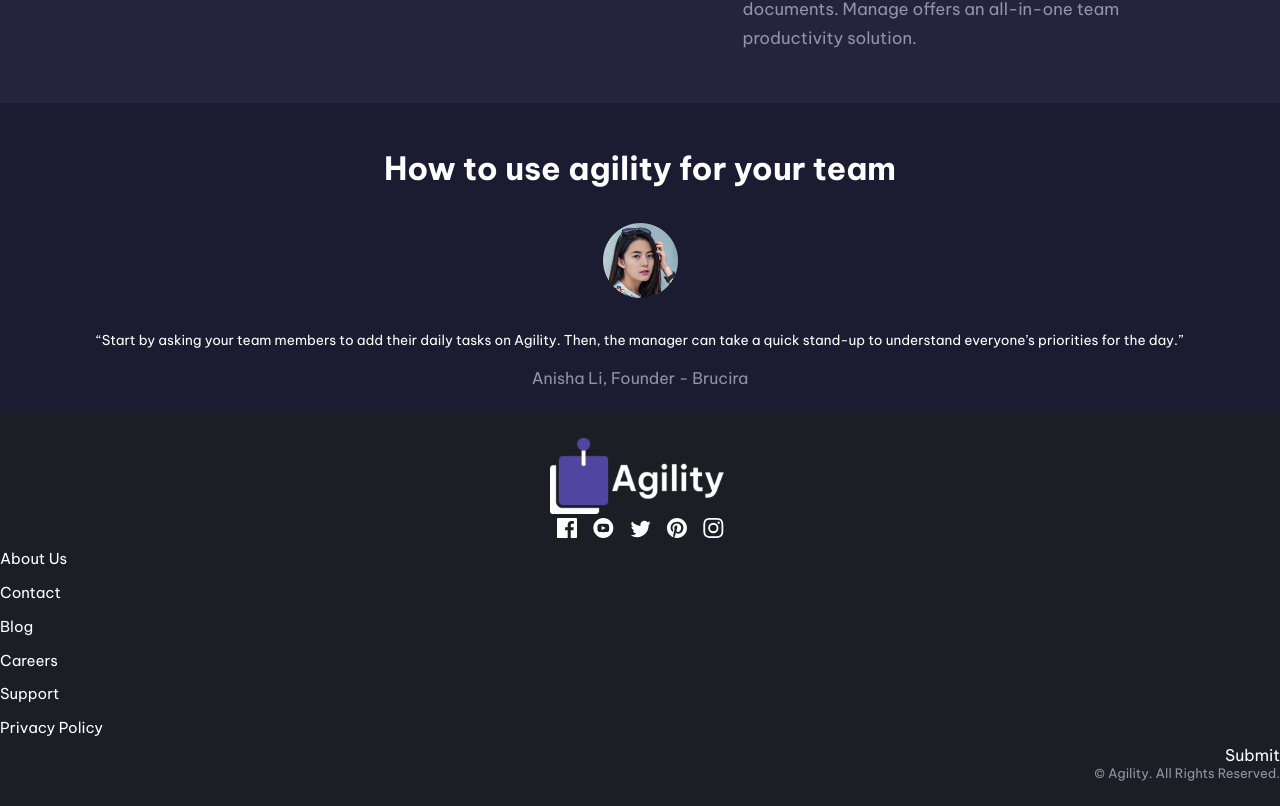
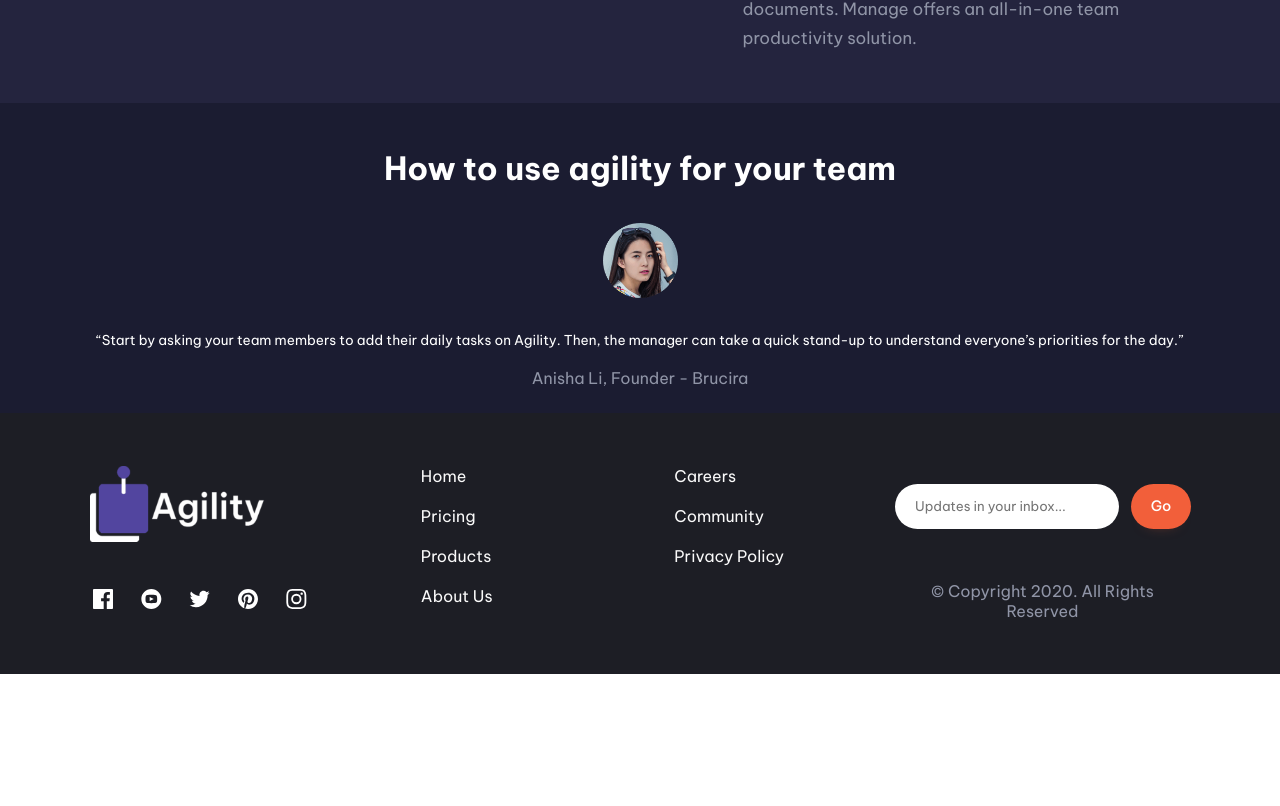
Before and after one commit to thisiskushal31/Agility, a React (Create React App) app: page / in a window 1280 px wide. Shown: the part 1378-2184 px from the top of the page. After the commit the page ends 2052 px from the top, so only its background shows below. Built offline with nearby package versions, Linux system fonts and the light colour scheme.

Commit message:
footer finalized

```diff
--- a/src/components/Footer.jsx
+++ b/src/components/Footer.jsx
@@ -1,47 +1,88 @@
 import React from 'react'
-import logo from "../assets/logo_small.svg"
+import logo from "../assets/logo_footer.svg"
 
 export default function Footer() {
   return (
-    <footer className="footer">
-    <div className="container">
-        <a className="footer__logo" href="#">
-          <img src={logo} alt="logo" />
-        </a>
-        <div className="footer__social">
-          <a href="#">
-            <svg xmlns="http://www.w3.org/2000/svg" width="20" height="20"><title>Facebook</title><path fill="#FFF" d="M18.896 0H1.104C.494 0 0 .494 0 1.104v17.793C0 19.506.494 20 1.104 20h9.58v-7.745H8.076V9.237h2.606V7.01c0-2.583 1.578-3.99 3.883-3.99 1.104 0 2.052.082 2.329.119v2.7h-1.598c-1.254 0-1.496.597-1.496 1.47v1.928h2.989l-.39 3.018h-2.6V20h5.098c.608 0 1.102-.494 1.102-1.104V1.104C20 .494 19.506 0 18.896 0z"/></svg>
+    <footer className="footer footer--bg">
+      <div className="footer__main">
+        <div className="footer__logo">
+          <a href="#" className="footer__brand">
+            <img src={logo} alt="" className="footer__brand--img"/>
           </a>
-          <a href="#">
-              <svg xmlns="http://www.w3.org/2000/svg" width="21" height="20"><title>YouTube</title><path fill="#FFF" d="M10.333 0c-5.522 0-10 4.478-10 10 0 5.523 4.478 10 10 10 5.523 0 10-4.477 10-10 0-5.522-4.477-10-10-10zm3.701 14.077c-1.752.12-5.653.12-7.402 0C4.735 13.947 4.514 13.018 4.5 10c.014-3.024.237-3.947 2.132-4.077 1.749-.12 5.651-.12 7.402 0 1.898.13 2.118 1.059 2.133 4.077-.015 3.024-.238 3.947-2.133 4.077zM8.667 8.048l4.097 1.949-4.097 1.955V8.048z"/></svg>
+        </div>
+        <div className="footer__socialnetwork">
+          <a href="#" className="footer__socialnetwork--sc">
+            <svg xmlns="http://www.w3.org/2000/svg" width="20" height="20">
+              <path fill="#FFF"
+                d="M18.896 0H1.104C.494 0 0 .494 0 1.104v17.793C0 19.506.494 20 1.104 20h9.58v-7.745H8.076V9.237h2.606V7.01c0-2.583 1.578-3.99 3.883-3.99 1.104 0 2.052.082 2.329.119v2.7h-1.598c-1.254 0-1.496.597-1.496 1.47v1.928h2.989l-.39 3.018h-2.6V20h5.098c.608 0 1.102-.494 1.102-1.104V1.104C20 .494 19.506 0 18.896 0z" />
+            </svg>
           </a>
-          <a href="#">
-              <svg xmlns="http://www.w3.org/2000/svg" width="21" height="18"><title>Twitter</title><path fill="#FFF" d="M20.667 2.797a8.192 8.192 0 01-2.357.646 4.11 4.11 0 001.804-2.27 8.22 8.22 0 01-2.606.996A4.096 4.096 0 0014.513.873c-2.649 0-4.595 2.472-3.997 5.038a11.648 11.648 0 01-8.457-4.287 4.109 4.109 0 001.27 5.478A4.086 4.086 0 011.47 6.59c-.045 1.901 1.317 3.68 3.29 4.075a4.113 4.113 0 01-1.853.07 4.106 4.106 0 003.834 2.85 8.25 8.25 0 01-6.075 1.7 11.616 11.616 0 006.29 1.843c7.618 0 11.922-6.434 11.662-12.205a8.354 8.354 0 002.048-2.124z"/></svg>
+          <a href="#" className="footer__socialnetwork--sc">
+            <svg xmlns="http://www.w3.org/2000/svg" width="21" height="20">
+              <path fill="#FFF"
+                d="M10.333 0c-5.522 0-10 4.478-10 10 0 5.523 4.478 10 10 10 5.523 0 10-4.477 10-10 0-5.522-4.477-10-10-10zm3.701 14.077c-1.752.12-5.653.12-7.402 0C4.735 13.947 4.514 13.018 4.5 10c.014-3.024.237-3.947 2.132-4.077 1.749-.12 5.651-.12 7.402 0 1.898.13 2.118 1.059 2.133 4.077-.015 3.024-.238 3.947-2.133 4.077zM8.667 8.048l4.097 1.949-4.097 1.955V8.048z" />
+            </svg>
           </a>
-          <a href="#">
-              <svg xmlns="http://www.w3.org/2000/svg" width="20" height="20"><title>Pinterest</title><path fill="#FFF" d="M10 0C4.478 0 0 4.477 0 10c0 4.237 2.636 7.855 6.356 9.312-.088-.791-.167-2.005.035-2.868.182-.78 1.172-4.97 1.172-4.97s-.299-.6-.299-1.486c0-1.39.806-2.428 1.81-2.428.852 0 1.264.64 1.264 1.408 0 .858-.545 2.14-.828 3.33-.236.995.5 1.807 1.48 1.807 1.778 0 3.144-1.874 3.144-4.58 0-2.393-1.72-4.068-4.177-4.068-2.845 0-4.515 2.135-4.515 4.34 0 .859.331 1.781.745 2.281a.3.3 0 01.069.288l-.278 1.133c-.044.183-.145.223-.335.134-1.249-.581-2.03-2.407-2.03-3.874 0-3.154 2.292-6.052 6.608-6.052 3.469 0 6.165 2.473 6.165 5.776 0 3.447-2.173 6.22-5.19 6.22-1.013 0-1.965-.525-2.291-1.148l-.623 2.378c-.226.869-.835 1.958-1.244 2.621.937.29 1.931.446 2.962.446 5.522 0 10-4.477 10-10S15.522 0 10 0z"/></svg>
+          <a href="#" className="footer__socialnetwork--sc">
+            <svg xmlns="http://www.w3.org/2000/svg" width="21" height="18">
+              <path fill="#FFF"
+                d="M20.667 2.797a8.192 8.192 0 01-2.357.646 4.11 4.11 0 001.804-2.27 8.22 8.22 0 01-2.606.996A4.096 4.096 0 0014.513.873c-2.649 0-4.595 2.472-3.997 5.038a11.648 11.648 0 01-8.457-4.287 4.109 4.109 0 001.27 5.478A4.086 4.086 0 011.47 6.59c-.045 1.901 1.317 3.68 3.29 4.075a4.113 4.113 0 01-1.853.07 4.106 4.106 0 003.834 2.85 8.25 8.25 0 01-6.075 1.7 11.616 11.616 0 006.29 1.843c7.618 0 11.922-6.434 11.662-12.205a8.354 8.354 0 002.048-2.124z" />
+            </svg>
           </a>
-          <a href="#">
-              <svg xmlns="http://www.w3.org/2000/svg" width="21" height="20"><title>Instagram</title><path fill="#FFF" d="M10.333 1.802c2.67 0 2.987.01 4.042.059 2.71.123 3.976 1.409 4.1 4.099.048 1.054.057 1.37.057 4.04 0 2.672-.01 2.988-.058 4.042-.124 2.687-1.386 3.975-4.099 4.099-1.055.048-1.37.058-4.042.058-2.67 0-2.986-.01-4.04-.058-2.717-.124-3.976-1.416-4.1-4.1-.048-1.054-.058-1.37-.058-4.041 0-2.67.01-2.986.058-4.04.124-2.69 1.387-3.977 4.1-4.1 1.054-.048 1.37-.058 4.04-.058zm0-1.802C7.618 0 7.278.012 6.211.06 2.579.227.56 2.242.394 5.877.345 6.944.334 7.284.334 10s.011 3.057.06 4.123c.166 3.632 2.181 5.65 5.816 5.817 1.068.048 1.408.06 4.123.06 2.716 0 3.057-.012 4.124-.06 3.628-.167 5.651-2.182 5.816-5.817.049-1.066.06-1.407.06-4.123s-.011-3.056-.06-4.122C20.11 2.249 18.093.228 14.458.06 13.39.01 13.049 0 10.333 0zm0 4.865a5.135 5.135 0 100 10.27 5.135 5.135 0 000-10.27zm0 8.468a3.333 3.333 0 110-6.666 3.333 3.333 0 010 6.666zm5.339-9.87a1.2 1.2 0 10-.001 2.4 1.2 1.2 0 000-2.4z"/></svg>
+          <a href="#" className="footer__socialnetwork--sc">
+            <svg xmlns="http://www.w3.org/2000/svg" width="20" height="20">
+              <path fill="#FFF"
+                d="M10 0C4.478 0 0 4.477 0 10c0 4.237 2.636 7.855 6.356 9.312-.088-.791-.167-2.005.035-2.868.182-.78 1.172-4.97 1.172-4.97s-.299-.6-.299-1.486c0-1.39.806-2.428 1.81-2.428.852 0 1.264.64 1.264 1.408 0 .858-.545 2.14-.828 3.33-.236.995.5 1.807 1.48 1.807 1.778 0 3.144-1.874 3.144-4.58 0-2.393-1.72-4.068-4.177-4.068-2.845 0-4.515 2.135-4.515 4.34 0 .859.331 1.781.745 2.281a.3.3 0 01.069.288l-.278 1.133c-.044.183-.145.223-.335.134-1.249-.581-2.03-2.407-2.03-3.874 0-3.154 2.292-6.052 6.608-6.052 3.469 0 6.165 2.473 6.165 5.776 0 3.447-2.173 6.22-5.19 6.22-1.013 0-1.965-.525-2.291-1.148l-.623 2.378c-.226.869-.835 1.958-1.244 2.621.937.29 1.931.446 2.962.446 5.522 0 10-4.477 10-10S15.522 0 10 0z" />
+            </svg>
           </a>
+          <a href="#" className="footer__socialnetwork--sc">
+            <svg xmlns="http://www.w3.org/2000/svg" width="21" height="20">
+              <path fill="#FFF"
+                d="M10.333 1.802c2.67 0 2.987.01 4.042.059 2.71.123 3.976 1.409 4.1 4.099.048 1.054.057 1.37.057 4.04 0 2.672-.01 2.988-.058 4.042-.124 2.687-1.386 3.975-4.099 4.099-1.055.048-1.37.058-4.042.058-2.67 0-2.986-.01-4.04-.058-2.717-.124-3.976-1.416-4.1-4.1-.048-1.054-.058-1.37-.058-4.041 0-2.67.01-2.986.058-4.04.124-2.69 1.387-3.977 4.1-4.1 1.054-.048 1.37-.058 4.04-.058zm0-1.802C7.618 0 7.278.012 6.211.06 2.579.227.56 2.242.394 5.877.345 6.944.334 7.284.334 10s.011 3.057.06 4.123c.166 3.632 2.181 5.65 5.816 5.817 1.068.048 1.408.06 4.123.06 2.716 0 3.057-.012 4.124-.06 3.628-.167 5.651-2.182 5.816-5.817.049-1.066.06-1.407.06-4.123s-.011-3.056-.06-4.122C20.11 2.249 18.093.228 14.458.06 13.39.01 13.049 0 10.333 0zm0 4.865a5.135 5.135 0 100 10.27 5.135 5.135 0 000-10.27zm0 8.468a3.333 3.333 0 110-6.666 3.333 3.333 0 010 6.666zm5.339-9.87a1.2 1.2 0 10-.001 2.4 1.2 1.2 0 000-2.4z" />
+            </svg>
+          </a>
+        </div>
+        <nav className="footer__navigation">
+          <ul className="footer__menu">
+            <li class="footer__menu--list">
+              <a href="#" class="footer__menu--link">Home</a>
+            </li>
+            <li className="footer__menu--list">
+              <a href="#" className="footer__menu--link">Pricing</a>
+            </li>
+            <li className="footer__menu--list">
+              <a href="#" className="footer__menu--link">Products</a>
+            </li>
+            <li className="footer__menu--list">
+              <a href="#" className="footer__menu--link">About Us</a>
+            </li>
+          </ul>
+          <ul className="footer__nav">
+            <li className="footer__nav--list">
+              <a href="#" className="footer__nav--link">Careers</a>
+            </li>
+            <li className="footer__nav--list">
+              <a href="#" className="footer__nav--link">Community</a>
+            </li>
+            <li className="footer__nav--list">
+              <a href="#" className="footer__nav--link">Privacy Policy</a>
+            </li>
+          </ul>
+        </nav>
+        <form action="" className="footer__form">
+          <div className="footer__form--Item" id="inputBox">
+            <input id="email" type="email" className="footer__form--input" placeholder="Updates in your inbox..."/>
           </div>
-          <div className="footer__links col1">
-            <a href="#">About Us</a>
-            <a href="#">Contact</a>
-            <a href="#">Blog</a>
+          <div className="footer__form--Item">
+            <button className="footer__form--btn" type="submit">Go</button>
           </div>
-          <div className="footer__links col2">
-            <a href="#">Careers</a>
-            <a href="#">Support</a>
-            <a href="#">Privacy Policy</a>
-          </div>
-          <div className="footer__cta">
-            <a href="#" className="button">Submit</a>
-          </div>
-          <div className="footer__copyright">
-            &copy; Agility. All Rights Reserved.
-          </div>
-    </div>
-  </footer>
+        </form>
+        <div className="footer__copyright">
+          <p className="footer__copyright--paragraph">
+              &copy; Copyright 2020. All Rights Reserved
+          </p>
+        </div>
+      </div>
+    </footer>
   )
 }
--- a/src/scss/_footer.scss
+++ b/src/scss/_footer.scss
@@ -1,265 +1,141 @@
 .footer {
-    background-color: var(--Very-Dark-Blue);
-    color: var(--white);
-    padding: 25px 0;
-    text-align: center;
-    .container {
-        // @include breakpoint-up(large) {
-        //     display: grid;
-        //     grid-template-columns: 2fr 1fr 1fr 3fr;
-        //     grid-template-rows: 1fr auto;
-        //     grid-template-areas:
-        //         "logo links1 links2 cta"
-        //         "social links1 links2 copyright";
-        //     gap: 1rem;
-        //     justify-items: start;
-        // }
+    &--bg {
+        background-color: var(--Very-Dark-Blue);
+        padding: 53px 0;
     }
-    a {
-        color: var(--white);
+    &__main {
+        @include content-width;
+        display: grid;
+        grid-template-columns: repeat(2, 1fr);
+        grid-template-areas:
+            "footerForm footerForm"
+            "footerNav footerNav"
+            "footerSc footerSc"
+            "footerLogo footerLogo"
+            "footerCopyright footerCopyright";
+        gap: 35px;
     }
     &__logo {
-        // display: inline-block;
-        // @include breakpoint-down(medium) {
-        //     margin-bottom: 1.875rem;
-        // }
-        // @include breakpoint-up(large) {
-        //     grid-area: logo;
-        // }
+        grid-area: footerLogo;
+        display: flex;
+        justify-content: center;
+        align-items: center;
     }
-    &__social {
-        // @include breakpoint-down(medium) {
-        //     margin-bottom: 1.875rem;
-        // }
-        // @include breakpoint-up(large) {
-        //     grid-area: social;
-        //     align-self: end;
-        // }
-        a {
-            display: inline-block;
-            height: 1.25rem;
-            svg path {
-                transition: fill 150ms ease-in-out;
+    &__socialnetwork {
+        grid-area: footerSc;
+        display: flex;
+        justify-content: space-evenly;
+        align-items: center;
+        gap: 25px;
+        &--sc path {
+            transition: var(--animation);
+        }
+        &--sc:hover path {
+            fill: var(--Dark-Grayish-Blue);
+        }
+    }
+    &__navigation {
+        grid-area: footerNav;
+        display: flex;
+        justify-content: space-around;
+        gap: 30px;
+    }
+    &__menu,
+    &__nav {
+        display: flex;
+        flex-direction: column;
+        gap: 20px;
+    }
+    &__menu--link,
+    &__nav--link {
+        color: var(--Vary-Light-Gray);
+        transition: var(--animation);
+        &:hover,
+        &:focus {
+            color: var(--Dark-Grayish-Blue);
+        }
+    }
+    &__form {
+        grid-area: footerForm;
+        display: flex;
+        justify-content: space-between;
+        align-items: center;
+        &--Item {
+            height: 45px;
+            transition: var(--animation);
+            position: relative;
+            &:nth-child(1) {
+                width: 76%;
+                overflow: hidden;
+                border-radius: 32px;
             }
-            &:hover svg path {
-                fill: var(--Secondary-Background);
+            &:nth-child(2) {
+                width: 20%;
             }
         }
-        a:not(:last-child) {
-            margin-right: 1rem;
+        &--input {
+            width: 100%;
+            height: 100%;
+            border: none;
+            outline: none;
+            padding-left: 20px;
+            &.bgValid {
+                background-color: #5082bb93;
+                color: var(--white);
+            }
+            &.bgWrong {
+                background-color: #f25f3a88;
+                color: var(--white);
+            }
+            &:hover,
+            &:focus-visible {
+                border: none;
+                outline: none;
+            }
+        }
+        &--btn {
+            width: 100%;
+            height: 100%;
+            @include button;
+            display: flex;
+            justify-content: center;
+            align-items: center;
         }
     }
-
-    &__links {
-        display: flex;
-        flex-direction: column;
-        align-items: center;
-        font-size: 0.9375rem;
-        @include breakpoint-up(large) {
-            justify-content: space-between;
-            align-items: start;
-        }
-        &.col1 {
-            @include breakpoint-up(large) {
-                grid-area: links1;
+    &__copyright {
+        grid-area: footerCopyright;
+        text-align: center;
+    }
+    @media screen and (min-width:992px) {
+        &__bottom {
+            &--main {
+                padding-top: 50px;
             }
         }
-        &.col2 {
-            @include breakpoint-down(medium) {
-                margin-bottom: 1.875rem;
-            }
-            @include breakpoint-up(large) {
-                grid-area: links2;
-            }
+        &__main {
+            @include content-width;
+            grid-template-columns: 20% 30% 1fr 1fr 10%;
+            grid-template-areas:
+                "footerLogo footerNav footerNav footerForm footerForm"
+                "footerSc footerNav footerNav footerCopyright footerCopyright";
+            gap: 35px;
         }
-        a {
-            line-height: 2.25;
-            transition: color 150ms ease-in-out;
-            &:hover {
-                color: var(--Secondary-Background);
-            }
+        &__logo {
+            grid-area: footerLogo;
+            justify-content: flex-start;
         }
-    }
-
-    &__cta {
-        @include breakpoint-up(large) {
-            grid-area: cta;
+        &__socialnetwork {
+            grid-area: footerSc;
+        }
+        &__navigation {
+            grid-area: footerNav;
+        }
+        &__form {
+            grid-area: footerForm;
+        }
+        &__credits {
+            grid-area: footerCopyright;
             text-align: right;
-            justify-self: end;
-        }
-        a.button {
-            @include breakpoint-down(medium) {
-                margin-bottom: 1.875rem;
-            }
-        }
-    }
-
-    &__copyright {
-        font-size: 0.8125rem;
-        color: var(--Dark-Grayish-Blue);
-        @include breakpoint-up(large) {
-            grid-area: copyright;
-            align-self: end;
-            justify-self: end;
         }
     }
 }
-
-// .footer {
-//     background-color: #2d314d;
-//     color: white;
-//     padding: 2.5rem;
-//     text-align: center;
-// }
-
-// @media (min-width: 64em) {
-//     .footer .container {
-//         display: -ms-grid;
-//         display: grid;
-//         -ms-grid-columns: 2fr 1fr 1fr 3fr;
-//         grid-template-columns: 2fr 1fr 1fr 3fr;
-//         -ms-grid-rows: 1fr auto;
-//         grid-template-rows: 1fr auto;
-//         grid-template-areas: "logo links1 links2 cta"
-//             "social links1 links2 copyright";
-//         gap: 1rem;
-//         justify-items: start;
-//     }
-// }
-
-// .footer a {
-//     color: white;
-// }
-
-// .footer__logo {
-//     display: inline-block;
-// }
-
-// @media (max-width: 63.9375em) {
-//     .footer__logo {
-//         margin-bottom: 1.875rem;
-//     }
-// }
-
-// @media (min-width: 64em) {
-//     .footer__logo {
-//         grid-area: logo;
-//     }
-// }
-
-// @media (max-width: 63.9375em) {
-//     .footer__social {
-//         margin-bottom: 1.875rem;
-//     }
-// }
-
-// @media (min-width: 64em) {
-//     .footer__social {
-//         grid-area: social;
-//         -ms-flex-item-align: end;
-//         -ms-grid-row-align: end;
-//         align-self: end;
-//     }
-// }
-
-// .footer__social a {
-//     display: inline-block;
-//     height: 1.25rem;
-// }
-
-// .footer__social a svg path {
-//     -webkit-transition: fill 150ms ease-in-out;
-//     transition: fill 150ms ease-in-out;
-// }
-
-// .footer__social a:hover svg path {
-//     fill: #31d35c;
-// }
-
-// .footer__social a:not(:last-child) {
-//     margin-right: 1rem;
-// }
-
-// .footer__links {
-//     display: -webkit-box;
-//     display: -ms-flexbox;
-//     display: flex;
-//     -webkit-box-orient: vertical;
-//     -webkit-box-direction: normal;
-//     -ms-flex-direction: column;
-//     flex-direction: column;
-//     -webkit-box-align: center;
-//     -ms-flex-align: center;
-//     align-items: center;
-//     font-size: 0.9375rem;
-// }
-
-// @media (min-width: 64em) {
-//     .footer__links {
-//         -webkit-box-pack: justify;
-//         -ms-flex-pack: justify;
-//         justify-content: space-between;
-//         -webkit-box-align: start;
-//         -ms-flex-align: start;
-//         align-items: start;
-//     }
-// }
-
-// @media (min-width: 64em) {
-//     .footer__links.col1 {
-//         grid-area: links1;
-//     }
-// }
-
-// @media (max-width: 63.9375em) {
-//     .footer__links.col2 {
-//         margin-bottom: 1.875rem;
-//     }
-// }
-
-// @media (min-width: 64em) {
-//     .footer__links.col2 {
-//         grid-area: links2;
-//     }
-// }
-
-// .footer__links a {
-//     line-height: 2.25;
-//     -webkit-transition: color 150ms ease-in-out;
-//     transition: color 150ms ease-in-out;
-// }
-
-// .footer__links a:hover {
-//     color: #31d35c;
-// }
-
-// @media (min-width: 64em) {
-//     .footer__cta {
-//         grid-area: cta;
-//         text-align: right;
-//         -ms-grid-column-align: end;
-//         justify-self: end;
-//     }
-// }
-
-// @media (max-width: 63.9375em) {
-//     .footer__cta a.button {
-//         margin-bottom: 1.875rem;
-//     }
-// }
-
-// .footer__copyright {
-//     font-size: 0.8125rem;
-//     color: #9698a6;
-// }
-
-// @media (min-width: 64em) {
-//     .footer__copyright {
-//         grid-area: copyright;
-//         -ms-flex-item-align: end;
-//         -ms-grid-row-align: end;
-//         align-self: end;
-//         -ms-grid-column-align: end;
-//         justify-self: end;
-//     }
-// }
```
Also changed, not shown: src/scss/_mixin.scss (+0 -18 lines), src/assets/logo_footer.svg (renamed from src/assets/logo_small.svg).
